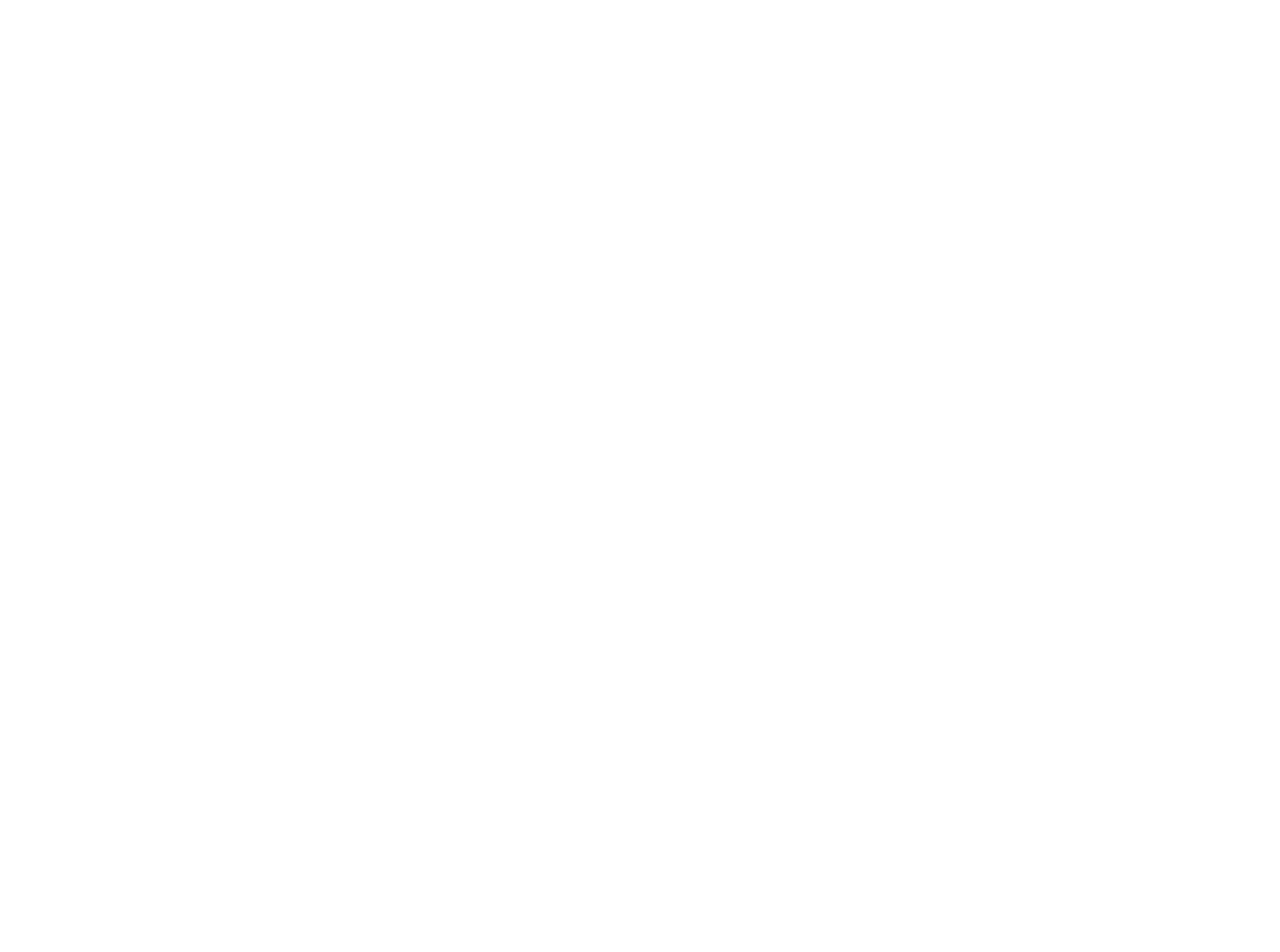
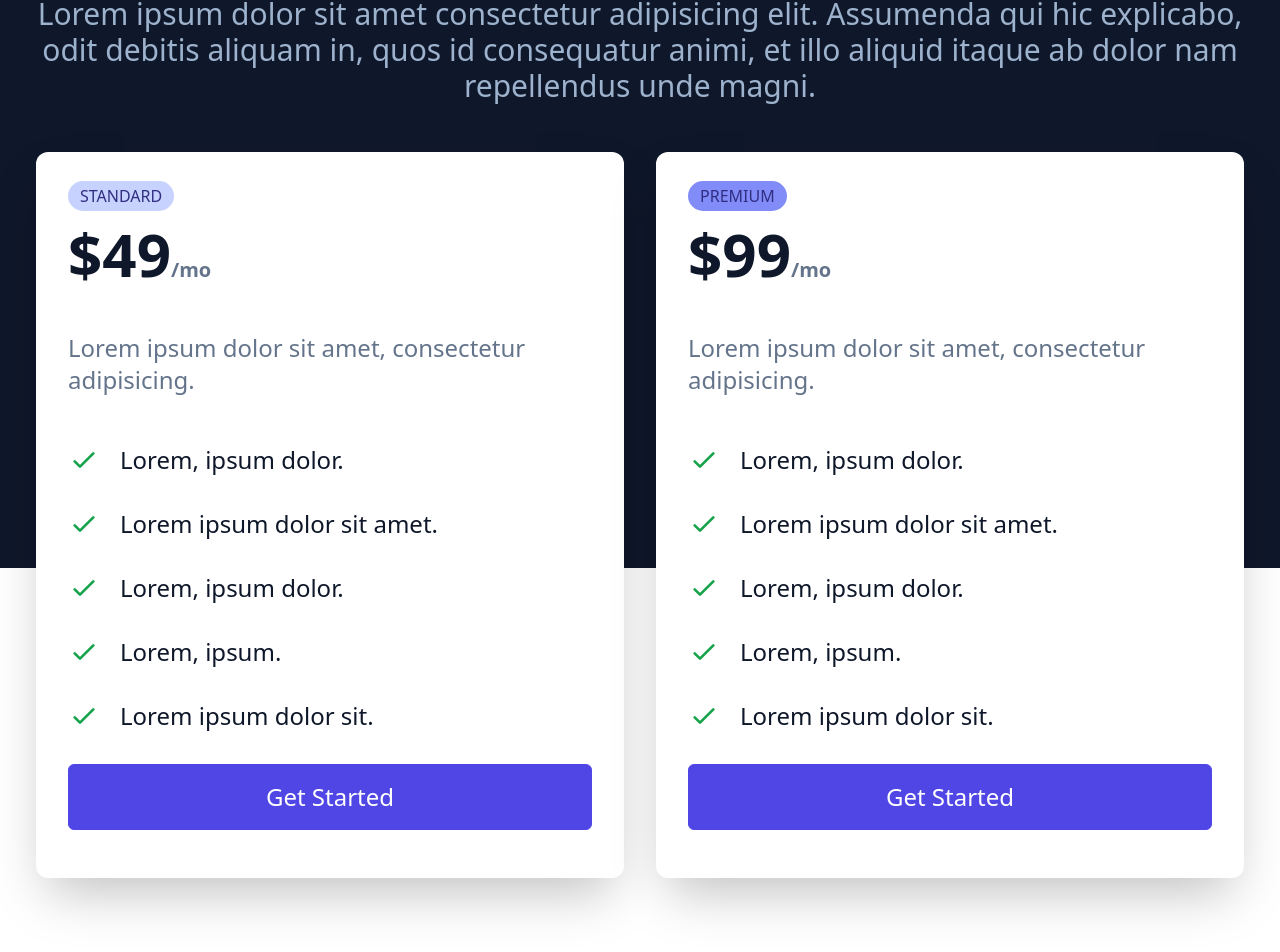
Before and after one commit to nephydecode/cloud-app-tailwind, a React (Create React App) app: page / in a window 1280 px wide. Shown: the part 3646-4598 px from the top of the page. Before the commit the page ends 3414 px from the top, so only its background shows below. Built offline with nearby package versions, Linux system fonts and the light colour scheme.

Commit message:
feat: add Pricing page

```diff
--- a/src/App.js
+++ b/src/App.js
@@ -3,6 +3,7 @@
 import AllInOne from './components/AllInOne';
 import Hero from './components/Hero';
 import Navbar from './components/Navbar';
+import Pricing from './components/Pricing';
 import Support from './components/Support';
 
 function App() {
@@ -13,6 +14,7 @@
     <About/>
     <Support/>
     <AllInOne/>
+    <Pricing/>
     </>
   );
 }
--- /dev/null
+++ b/src/components/Pricing.jsx
@@ -0,0 +1,52 @@
+import { CheckIcon } from '@heroicons/react/outline';
+import React from 'react';
+
+const Pricing = () => {
+    return (
+        <div className='w-full text-white my-24'>
+            <div className='w-full h-[800px] bg-slate-900 absolute mix-blend-overlay'></div>
+            <div className='max-w-[1240px] mx-auto py-12'>
+                <div className='text-center py-8 text-slate-300'>
+                    <h2 className='text-3xl uppercase'>Pricing</h2>
+                    <h3 className='text-5xl font-bold text-white py-8'>The right price for your research.</h3>
+                    <p className='text-3xl'>Lorem ipsum dolor sit amet consectetur adipisicing elit. Assumenda qui hic explicabo, odit debitis aliquam in, quos id consequatur animi, et illo aliquid itaque ab dolor nam repellendus unde magni.</p>
+                </div>
+
+                <div className='grid md:grid-cols-2'>
+                    <div className='bg-white text-slate-900 m-4 p-8 rounded-xl shadow-2xl relative'>
+                        <span className='uppercase px-3 py-1 bg-indigo-200 text-indigo-900 rounded-2xl'>Standard</span>
+                        <div>
+                            <p className='text-6xl font-bold py-4 flex'>$49<span className='text-xl text-slate-500 flex flex-col justify-end'>/mo</span></p>
+                        </div>
+                        <p className='text-2xl py-8 text-slate-500'>Lorem ipsum dolor sit amet, consectetur adipisicing.</p>
+                        <div className='text-2xl'>
+                            <p className='flex py-4'><CheckIcon className='w-8 mr-5 text-green-600'/>Lorem, ipsum dolor.</p>
+                            <p className='flex py-4'><CheckIcon className='w-8 mr-5 text-green-600'/>Lorem ipsum dolor sit amet.</p>
+                            <p className='flex py-4'><CheckIcon className='w-8 mr-5 text-green-600'/>Lorem, ipsum dolor.</p>
+                            <p className='flex py-4'><CheckIcon className='w-8 mr-5 text-green-600'/>Lorem, ipsum.</p>
+                            <p className='flex py-4'><CheckIcon className='w-8 mr-5 text-green-600'/>Lorem ipsum dolor sit.</p>
+                            <button className='w-full py-4 my-4'>Get Started</button>
+                        </div>
+                    </div>
+                    <div className='bg-white text-slate-900 m-4 p-8 rounded-xl shadow-2xl relative'>
+                        <span className='uppercase px-3 py-1 bg-indigo-400 text-indigo-900 rounded-2xl'>Premium</span>
+                        <div>
+                            <p className='text-6xl font-bold py-4 flex'>$99<span className='text-xl text-slate-500 flex flex-col justify-end'>/mo</span></p>
+                        </div>
+                        <p className='text-2xl py-8 text-slate-500'>Lorem ipsum dolor sit amet, consectetur adipisicing.</p>
+                        <div className='text-2xl'>
+                            <p className='flex py-4'><CheckIcon className='w-8 mr-5 text-green-600'/>Lorem, ipsum dolor.</p>
+                            <p className='flex py-4'><CheckIcon className='w-8 mr-5 text-green-600'/>Lorem ipsum dolor sit amet.</p>
+                            <p className='flex py-4'><CheckIcon className='w-8 mr-5 text-green-600'/>Lorem, ipsum dolor.</p>
+                            <p className='flex py-4'><CheckIcon className='w-8 mr-5 text-green-600'/>Lorem, ipsum.</p>
+                            <p className='flex py-4'><CheckIcon className='w-8 mr-5 text-green-600'/>Lorem ipsum dolor sit.</p>
+                            <button className='w-full py-4 my-4'>Get Started</button>
+                        </div>
+                    </div>
+                </div>
+            </div>
+        </div>
+     );
+}
+
+export default Pricing;
```
